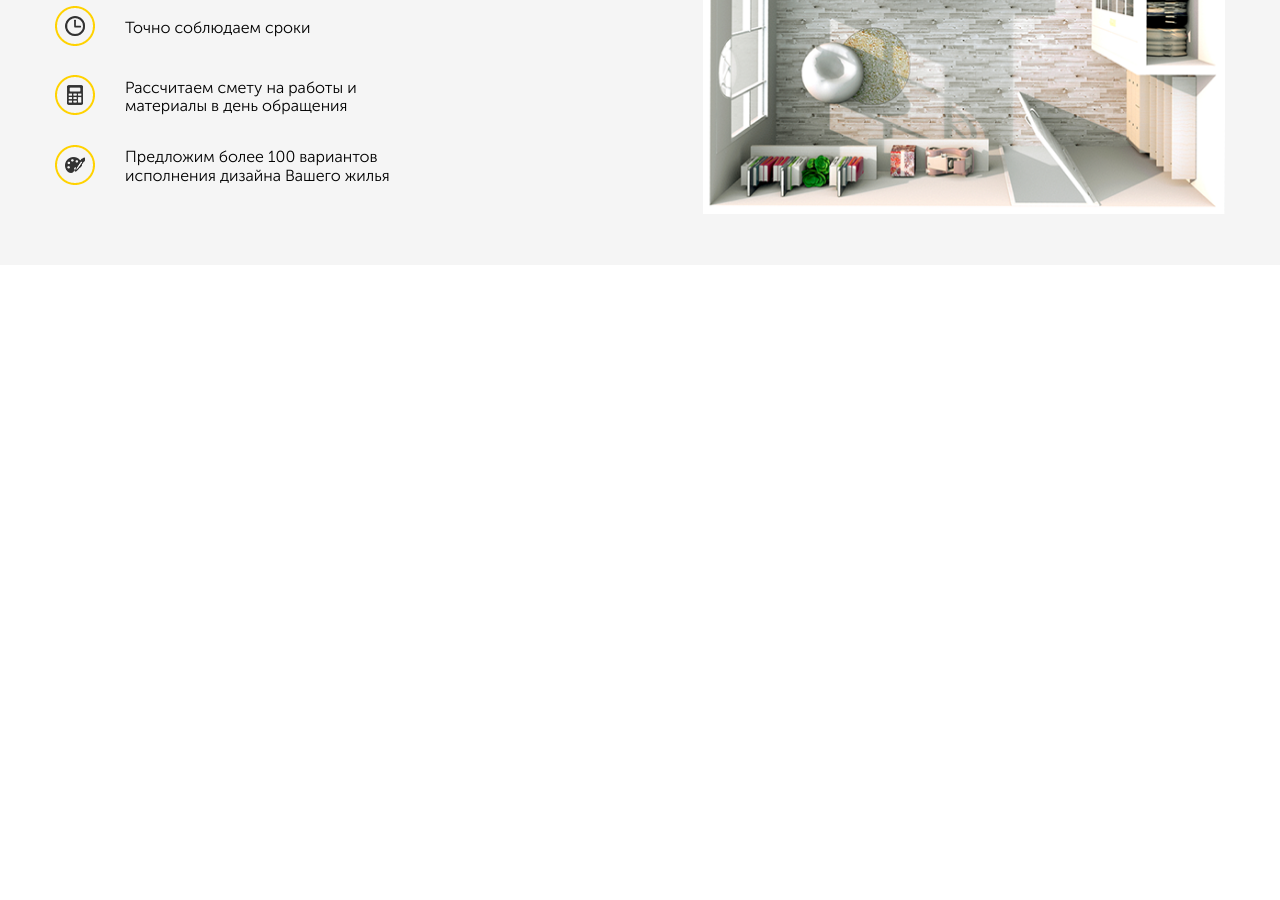
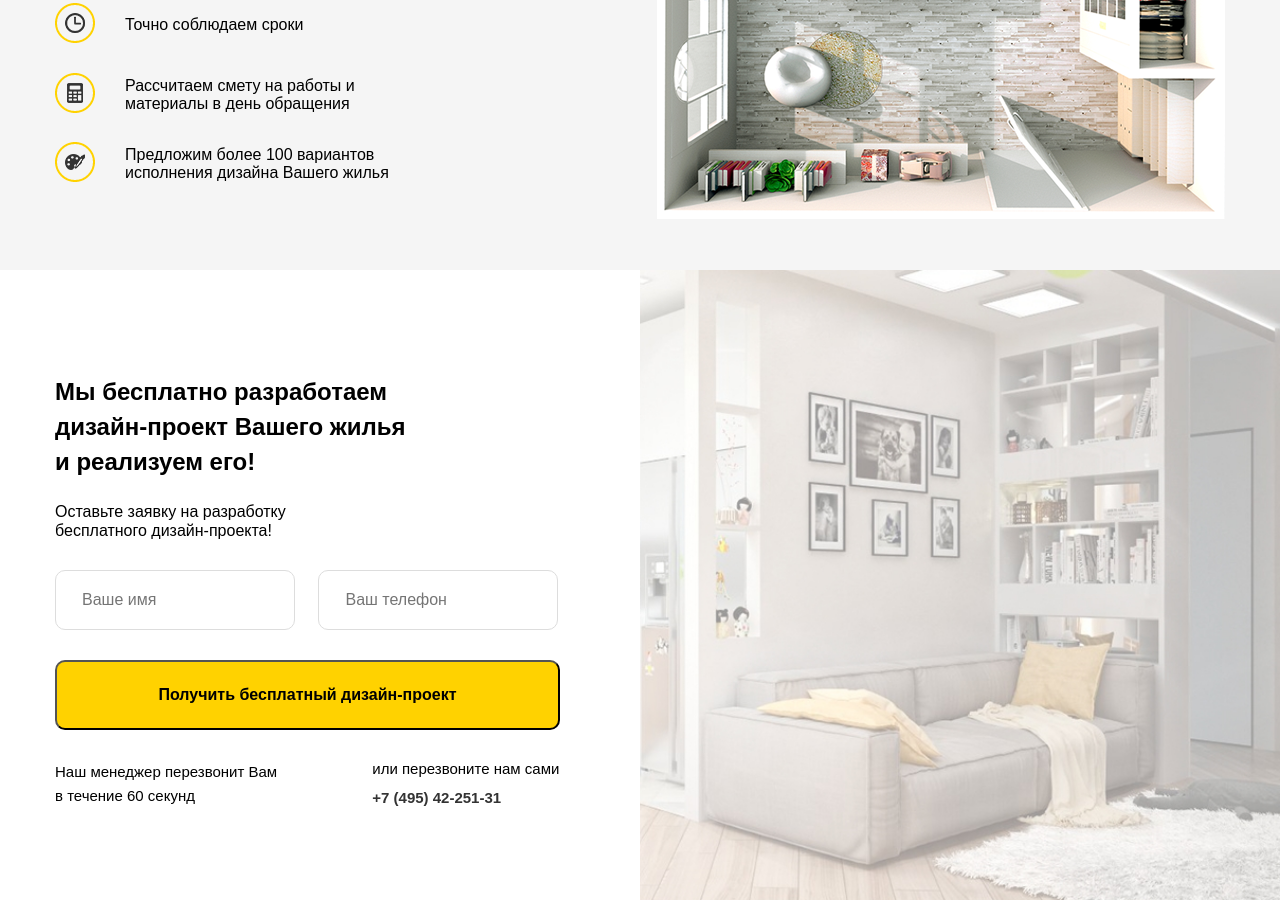
Before and after one commit to vladivanov123/Web-start, a plain HTML site: page src/index.html in a window 1280 px wide. Shown: the part 412-1312 px from the top of the page. Before the commit the page ends 800 px from the top, so only its background shows below. Drawn offline with nearby package versions, Linux system fonts and the light colour scheme; files whose address does not match are found by name.

Commit message:
Сверстал третий блок

```diff
--- a/src/index.html
+++ b/src/index.html
@@ -40,8 +40,8 @@
         <div class="hero-block">
           <div class="hero-text">
             <h1 class="hero-text__titele">
-              Внутренняя отделка
-              помещений "под&nbsp;ключ"
+             <strong> Внутренняя отделка
+                помещений "под&nbsp;ключ"</strong>
             </h1>
             <strong class="hero-text__subtitele">
               с гарантией качества, прописанной в договоре
@@ -83,6 +83,47 @@
       <!-- /.container -->
     </section>
     <!-- /.hero -->
+
+    <section class="offer section">
+      <div class="container">
+        <div class="offer-block">
+            <h2 class="setion-titele offer__titele">
+                Мы бесплатно разработаем
+                дизайн-проект Вашего жилья
+                и реализуем его!
+              </h2>
+              <!-- /.setion-titele -->
+              <span class="section-subtitel  offer__subtitele">
+                Оставьте заявку на разработку
+                бесплатного дизайн-проекта!
+              </span>
+              <!-- /.section-subtitel -->
+            <form action="" class="form offer__form">
+              <input type="text" class="input offer__input" placeholder="Ваше имя">
+              <input type="tell" class="input offer__input" placeholder="Ваш телефон">
+              <button class="button offer__button"><strong>Получить бесплатный дизайн-проект</strong></button>
+            </form>
+            <div class="offer-feedback">
+              <div class="offer__feedbacktext">
+                <span>
+                  Наш менеджер перезвонит Вам
+                    в течение 60 секунд
+                </span>
+              </div>
+              <div class="">
+                <span class="offer__feedbacktext2"> или перезвоните нам сами</span>
+
+                <a href="tel:+7 (495) 42-251-31" class="offer__phone"><strong>+7 (495) 42-251-31</strong></a>
+              </div>
+            </div>
+            <!-- /.offer__feedback -->
+            <!-- /.form offer__form -->
+        </div>
+        <!-- /.offer-block -->
+      </div>
+      <!-- /.container -->
+    </section>
+    <!-- /.offer -->
   </main>
 </body>
 </html>
--- a/src/sass/blocks/_colors.sass
+++ b/src/sass/blocks/_colors.sass
@@ -1,3 +1,4 @@
 $main-color: #ffd200
 $text-color: #333333
 $main-background-color: #f5f5f5
+$border-input: #dddddd
--- a/src/sass/blocks/_hero.sass
+++ b/src/sass/blocks/_hero.sass
@@ -8,12 +8,12 @@
     display: flex
   &-text
     flex-basis: 50%
-    margin-right: 110px
     &__titele
       font-size: 41px
       line-height: 55px
+      font-family: 'Museo Sans Bold', sans-serif
       margin-bottom: 20px
-      font-family: 'Museo Sans Bold', sans-serif
+      margin-top: 25px
     &__subtitele
       display: inline-block
       font-size: 20px
@@ -23,11 +23,12 @@
     margin: 0
     padding: 0
     margin-top: 49px
-
     &__item
       display: flex
       align-items: center
       margin-bottom: 25px
+      &:last-chaild
+        margin-bottom: 0
     &__image
       margin-right: 30px
     &__text
--- a/src/sass/blocks/_interface.sass
+++ b/src/sass/blocks/_interface.sass
@@ -1,3 +1,5 @@
+*
+  box-sizing: border-box
 body
   font-family: 'Museo Sans Light', sans-serif
   margin: 0
@@ -20,5 +22,21 @@ img
 .button
   border-radius: 10px
   background-color: $main-color
-  border: none
+  outline: none
   padding: 18px 30px
+  &:hover
+    cursor: pointer
+    background-color: lighten($main-color, 10%)
+.section
+  &-titele
+    font-size: 24px
+    font-family: 'Museo Sans Bold', sans-serif
+  &-subtitle
+    display: block
+    font-style: 16px
+.input
+    border-radius: 10px
+    border: 1px solid  $border-input
+    padding: 20px 26px
+    outline: none
+    cursor: pointer
--- a/src/sass/blocks/_navbar.sass
+++ b/src/sass/blocks/_navbar.sass
@@ -23,7 +23,6 @@
     text-decoration: none
     margin-top: 9px
     display: inline-block
-    font-size: 20px
     font-family: 'Museo Sans Bold', sans-serif
 @media (max-width: 768px)
   .navbar
--- /dev/null
+++ b/src/sass/blocks/_offer.sass
@@ -0,0 +1,68 @@
+.offer
+  background: url('../img/offer/offer-bg.jpg') no-repeat
+  background-position: center right
+  background-size: contain
+  position: relative
+  padding: 84px 0px 92px 0
+  &:before
+    content: ''
+    width: 50%
+    height: 100%
+    position: absolute
+    top: 0
+    left: 0
+    background: #fff
+  &-block
+    width: 50%
+    padding-right: 80px
+    position: relative
+  &__titele
+    max-width: 360px
+    margin-bottom: 24px
+    line-height: 35px
+    font-family: 'Museo Sans Bold', sans-serif
+  &__subtitele
+    display: block
+    max-width: 250px
+    margin-bottom: 30px
+  &__input
+    margin-bottom: 30px
+    width: 240px
+    &:first-child
+      margin-right: 19px
+  &__button
+    width: 100%
+    min-height: 70px
+  &-feedback
+    padding-top: 30px
+    display: flex
+  &__feedbacktext
+    margin-right: 85px;
+    width: 46%;
+    font-size: 15px
+    line-height: 24px
+  &__feedbacktext2
+    font-size: 15px
+    display: flex
+  &__phone
+    margin-top: 11px
+    color: $text-color
+    font-size: 15px
+    text-decoration: none
+    display: inline-block
+    font-family: 'Museo Sans Bold', sans-serif
+
+@media (max-width: 1200px)
+  .offer
+    background-size: cover
+    &__input
+      width: 100%
+      margin-bottom: 10px
+    &__button
+      font-size: 13px
+@media (max-width: 768px)
+  .offer
+    background: #fff
+    &-block
+      width: 100%
+      padding-right: 0
--- a/src/sass/blocks/style.sass
+++ b/src/sass/blocks/style.sass
@@ -4,5 +4,5 @@
 @import 'navbar'
 // стили для второго блока
 @import 'hero'
-// добавил шрифты
-@import 'fonts'
+// стили для третьего блока
+@import 'offer'
```
Also changed, not shown: src/css/style.css, src/img/offer/offer-bg.jpg (added), 1 other file.
